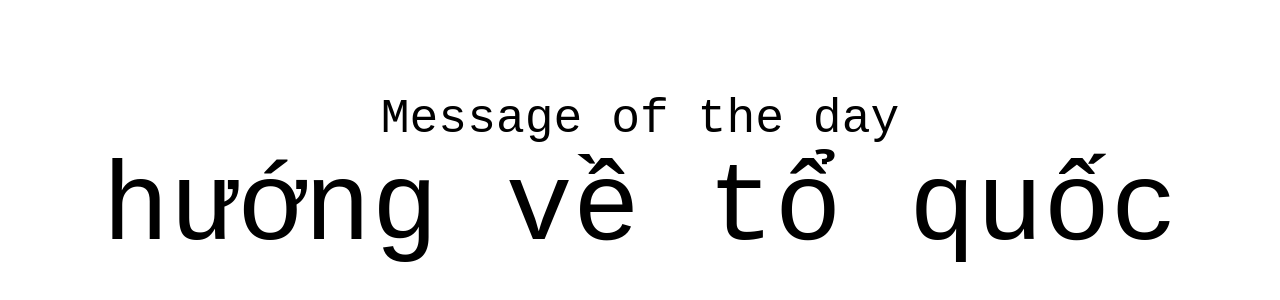
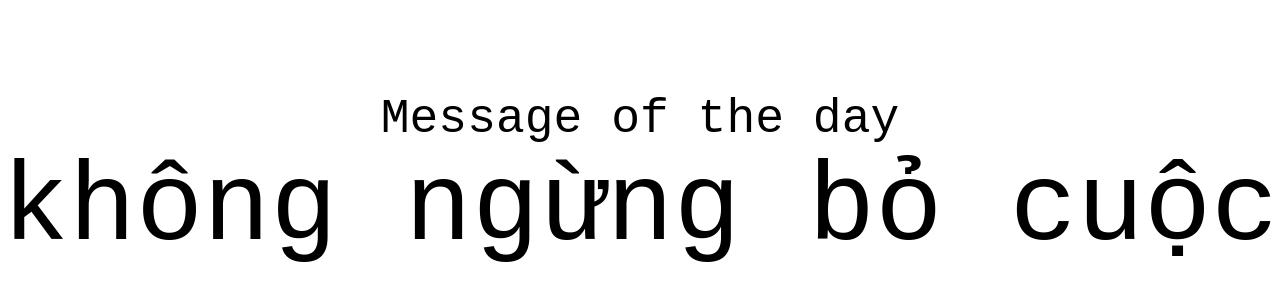
Before and after one commit to DatNguyen60/QuickDeployTest, a plain HTML site: page index.html in a window 1280 px wide. Shown: the part 218-518 px from the top of the page. Drawn offline with Linux system fonts and the light colour scheme.

Commit message:
Automatic commit message

```diff
--- a/index.html
+++ b/index.html
@@ -8,7 +8,7 @@
     <div class="" style="height: 100vh; width: 100vw; position: relative">
         <div class="" style="position: absolute; top: 50%; left: 50%; width: 100%; transform: translate(-50%,-50%); font-size: 3rem; text-align: center;">
             <div class="">Message of the day</div>
-            <div class="" id="motd-text" style="font-size: 7rem;">hướng về tổ quốc</div>
+            <div class="" id="motd-text" style="font-size: 7rem;">không ngừng bỏ cuộc</div>
         </div>
     </div>
 
```
